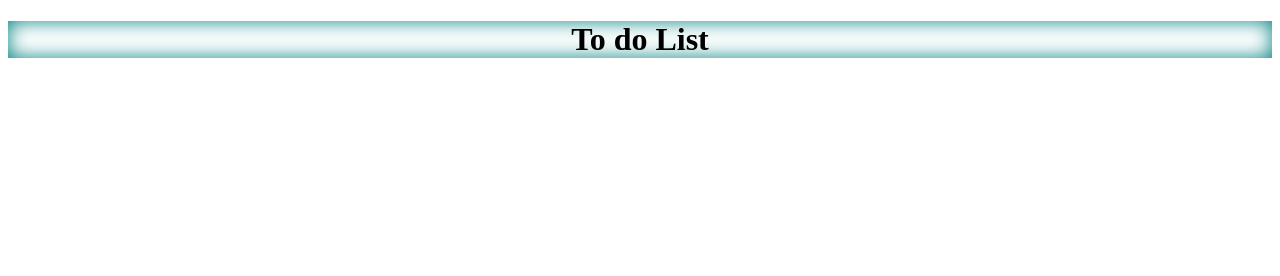
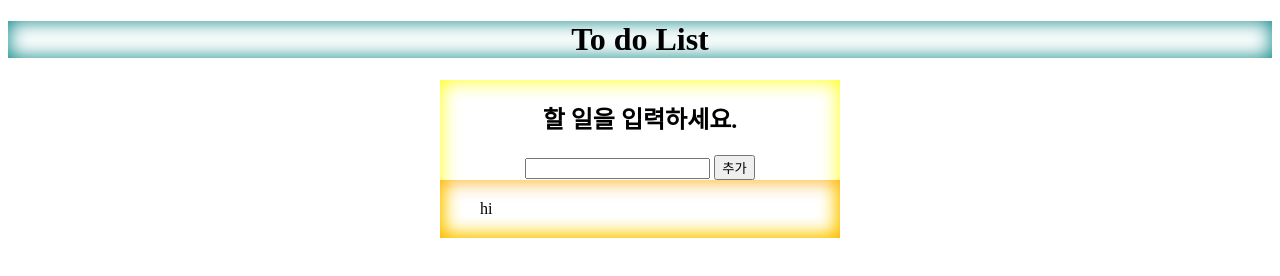
Before and after one commit to JSKangx/JS-toy-projects, a website: page 03-todoList/index.html in a window 1280 px wide. Drawn offline with Linux system fonts and the light colour scheme.

Commit message:
기본 레이아웃 잡기

```diff
--- a/03-todoList/index.html
+++ b/03-todoList/index.html
@@ -8,7 +8,16 @@
   </head>
   <body>
     <h1 class="project-title">To do List</h1>
-    <div class="wrapper"></div>
+    <div class="wrapper">
+      <h2>할 일을 입력하세요.</h2>
+      <form id="myForm">
+        <input type="text" id="input" />
+        <button type="submit">추가</button>
+      </form>
+      <ul id="list">
+        <li>hi</li>
+      </ul>
+    </div>
 
     <script src="main.js"></script>
   </body>
--- a/03-todoList/style.css
+++ b/03-todoList/style.css
@@ -1,3 +1,14 @@
+/* CSS Resets */
+ul {
+  margin: unset;
+  padding: unset;
+}
+
+li {
+  list-style-type: none;
+}
+
+/* Components */
 .project-title {
   box-shadow: inset 0 0 20px teal;
   text-align: center;
@@ -10,4 +21,12 @@
   display: flex;
   flex-direction: column;
   justify-content: center;
+  text-align: center;
+  box-shadow: inset 0 0 20px yellow;
 }
+
+#list {
+  text-align: left;
+  box-shadow: inset 0 0 20px orange;
+  padding: 20px 40px;
+}
```
